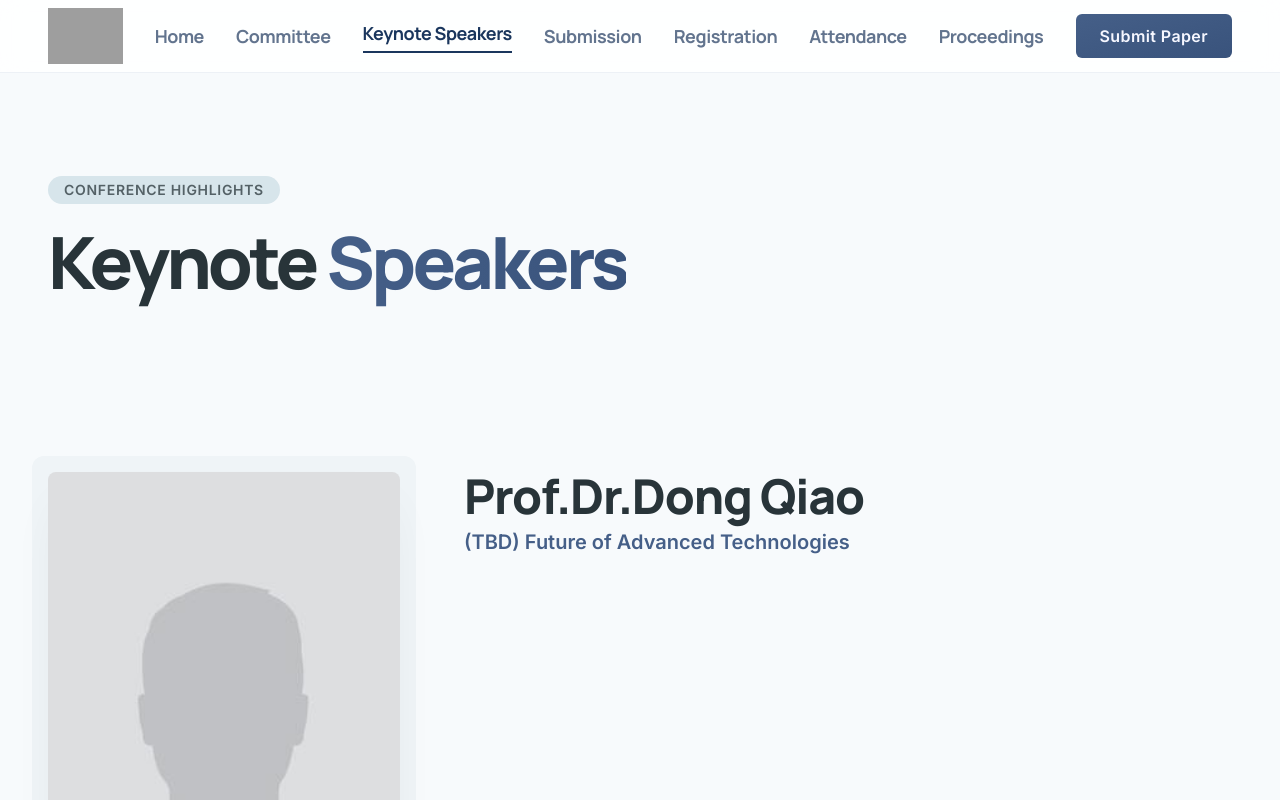
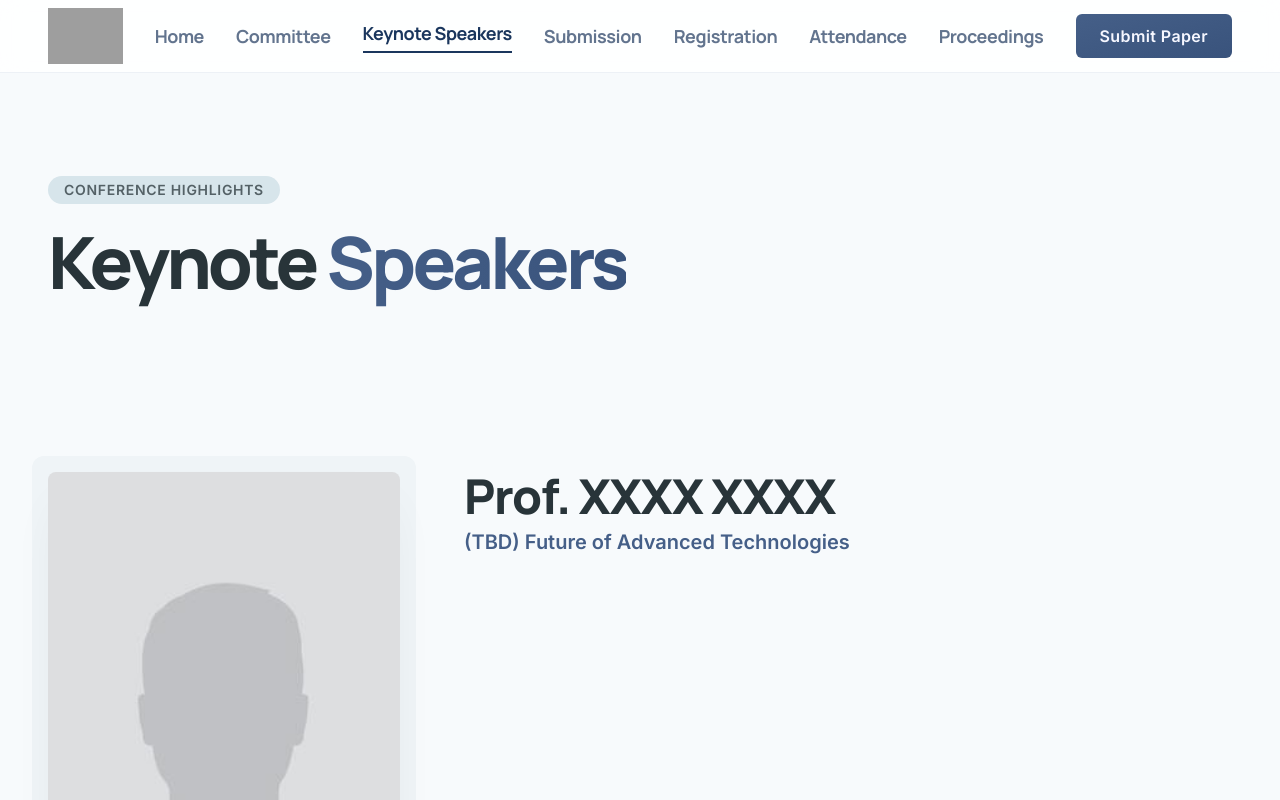
Before and after one commit to ascomlab/apase-web, a Next.js app: page /keynote-speakers in a window 1280 px wide. Shown: the top 800 px of the page. Built offline with nearby package versions, Linux system fonts and the light colour scheme; grey boxes are pictures that could not be loaded.

Commit message:
Update speakers.ts

```diff
--- a/app/keynote-speakers/speakers.ts
+++ b/app/keynote-speakers/speakers.ts
@@ -13,7 +13,7 @@ export interface Speaker {
 export const speakers: Speaker[] = [
   {
     id: "speaker-1",
-    name: "Prof.Dr.Dong Qiao",
+    name: "Prof. XXXX XXXX",
     title: "Senior Research Director",
     subtitle: "(TBD) Future of Advanced Technologies",
     image: "/images/keynote-speakers/profile-placeholder.jpg",
```
